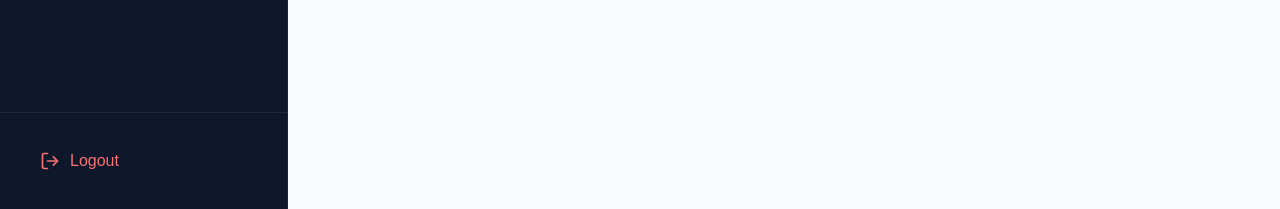
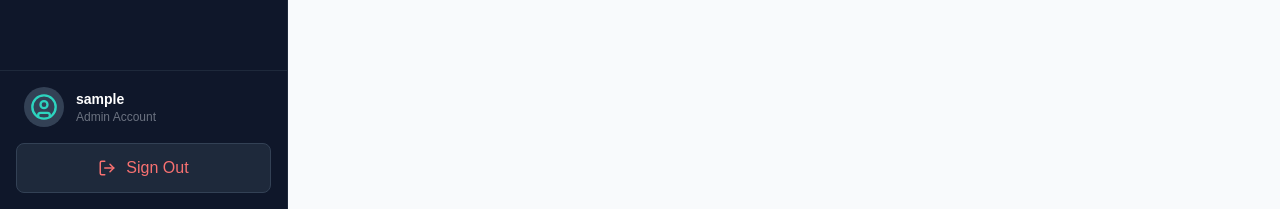
Before and after one commit to Dev91205/medicycle-platform, a React (Vite) app in the folder medicycle-platform/client/: page /requests in a window 1280 px wide. Shown: the part 591-800 px from the top of the page. Built offline with nearby package versions, Linux system fonts and the light colour scheme; no server answers; sample sign-in values are in the browser's storage; the HTML template or start-up script is replaced by a standard one.

Commit message:
Update on Sidebar

```diff
--- a/medicycle-platform/client/src/components/Sidebar.jsx
+++ b/medicycle-platform/client/src/components/Sidebar.jsx
@@ -1,10 +1,14 @@
 import React from 'react';
 import { NavLink, useNavigate } from 'react-router-dom';
-import { LayoutDashboard, Store, PlusCircle, LogOut, Activity, ClipboardCheck } from 'lucide-react';
+import { LayoutDashboard, Store, PlusCircle, LogOut, Activity, ClipboardCheck, UserCircle } from 'lucide-react';
 
 export default function Sidebar() {
   const navigate = useNavigate();
-  const role = localStorage.getItem('userRole'); // 'pharmacy' or 'individual'
+
+  // 1. Get User Details from Local Storage
+  const rawRole = localStorage.getItem('userRole');
+  const role = rawRole ? rawRole.toLowerCase() : '';
+  const username = localStorage.getItem('userName') || 'User'; // Fallback if missing
 
   const handleLogout = () => {
     localStorage.clear();
@@ -24,11 +28,10 @@ export default function Sidebar() {
     }
   ];
 
-  // 👇 ADDED BACK: Only Pharmacies need to see "Approvals" (Requests) and "Add Medicine"
   if (role === 'pharmacy') {
     menuItems.push({
-      name: 'Approvals', // Restored Feature
-      path: '/requests', // Check if this matches your Route path
+      name: 'Approvals',
+      path: '/requests',
       icon: <ClipboardCheck size={20} />
     });
 
@@ -40,7 +43,6 @@ export default function Sidebar() {
   }
 
   return (
-    // 👇 REVERTED TO DARK THEME (bg-slate-900)
     <aside className="absolute left-0 top-0 z-50 flex h-screen w-72 flex-col overflow-y-hidden bg-slate-900 duration-300 ease-linear lg:static lg:translate-x-0 border-r border-slate-800">
 
       {/* Logo Section */}
@@ -64,8 +66,8 @@ export default function Sidebar() {
                   className={({ isActive }) =>
                     `group relative flex items-center gap-2.5 rounded-lg px-4 py-3 font-medium duration-300 ease-in-out ${
                       isActive
-                        ? 'bg-slate-800 text-teal-400 border-r-4 border-teal-400' // Active: Darker bg + Teal Text
-                        : 'text-gray-400 hover:bg-slate-800 hover:text-white'     // Inactive: Gray Text
+                        ? 'bg-slate-800 text-teal-400 border-r-4 border-teal-400'
+                        : 'text-gray-400 hover:bg-slate-800 hover:text-white'
                     }`
                   }
                 >
@@ -78,16 +80,36 @@ export default function Sidebar() {
         </nav>
       </div>
 
-      {/* Logout Button */}
-      <div className="mt-auto p-6 border-t border-slate-800">
-        <button
-          onClick={handleLogout}
-          className="flex w-full items-center gap-2.5 rounded-lg px-4 py-3 text-red-400 hover:bg-slate-800 hover:text-red-300 transition font-medium"
-        >
-          <LogOut size={20} />
-          Logout
-        </button>
+      {/* 👇 NEW: User Profile & Logout Section */}
+      <div className="mt-auto border-t border-slate-800">
+
+        {/* Profile Info */}
+        <div className="px-6 py-4 flex items-center gap-3">
+          <div className="h-10 w-10 rounded-full bg-slate-700 flex items-center justify-center text-teal-400">
+            <UserCircle size={28} />
+          </div>
+          <div className="flex flex-col">
+            <span className="text-sm font-semibold text-white truncate max-w-[140px]">
+              {username}
+            </span>
+            <span className="text-xs text-gray-500 capitalize">
+              {role || 'Member'} Account
+            </span>
+          </div>
+        </div>
+
+        {/* Logout Button */}
+        <div className="px-4 pb-4">
+          <button
+            onClick={handleLogout}
+            className="flex w-full items-center justify-center gap-2.5 rounded-lg bg-slate-800 px-4 py-3 text-red-400 hover:bg-red-500/10 hover:text-red-300 transition font-medium border border-slate-700"
+          >
+            <LogOut size={18} />
+            Sign Out
+          </button>
+        </div>
       </div>
+
     </aside>
   );
 }
```
